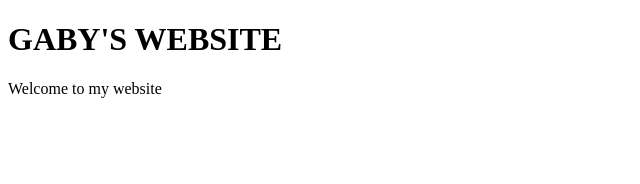
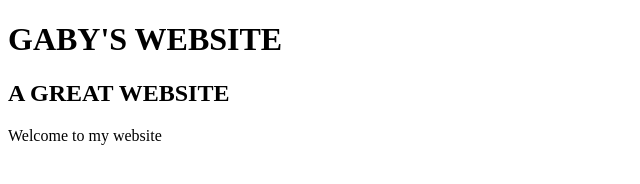
Before and after one commit to Gabyrocks/University-Space-Invaders, a plain HTML site: page index.html in a window 1280 px wide. Shown: the whole page, without its empty margins (0-640 px from the left). Drawn offline with Linux system fonts and the light colour scheme.

```diff
--- a/index.html
+++ b/index.html
@@ -6,6 +6,7 @@
 </head>
 <body>
 	<H1>GABY'S WEBSITE</H1>
+	<h2> A GREAT WEBSITE</h2>
 
 	<p> Welcome to my website </p>
 
```
